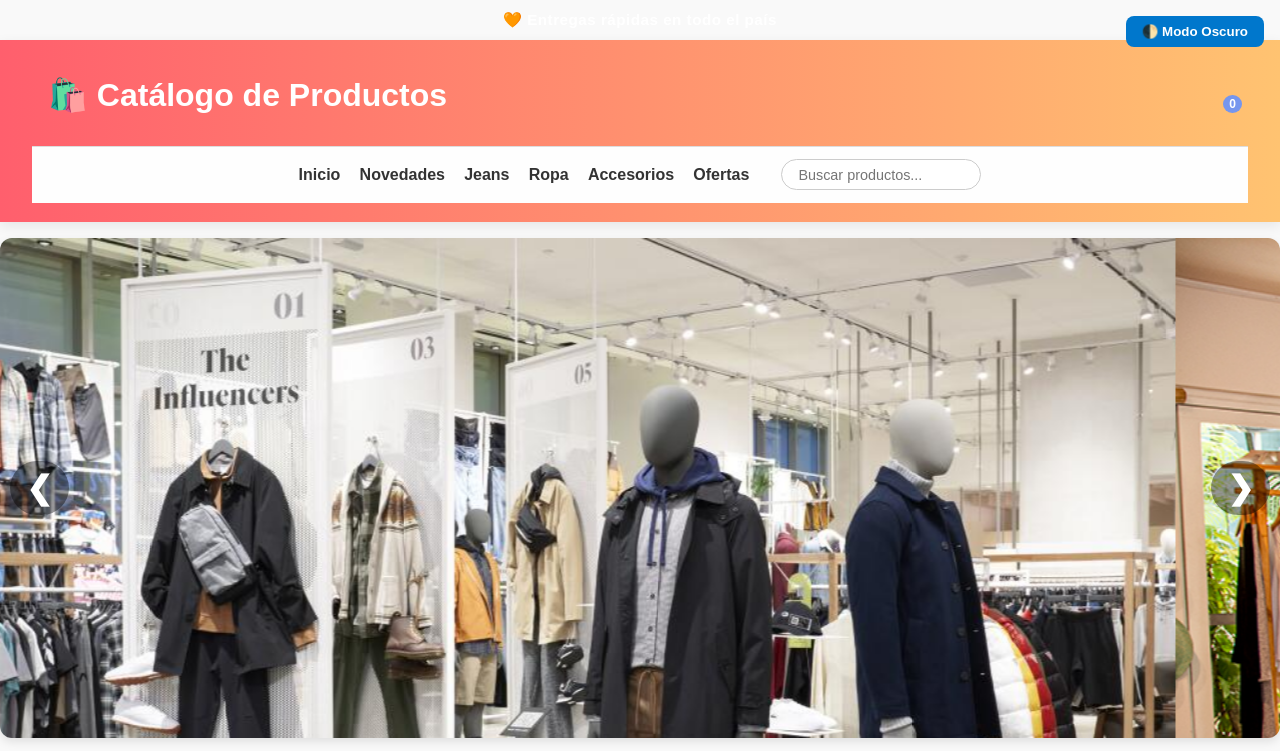
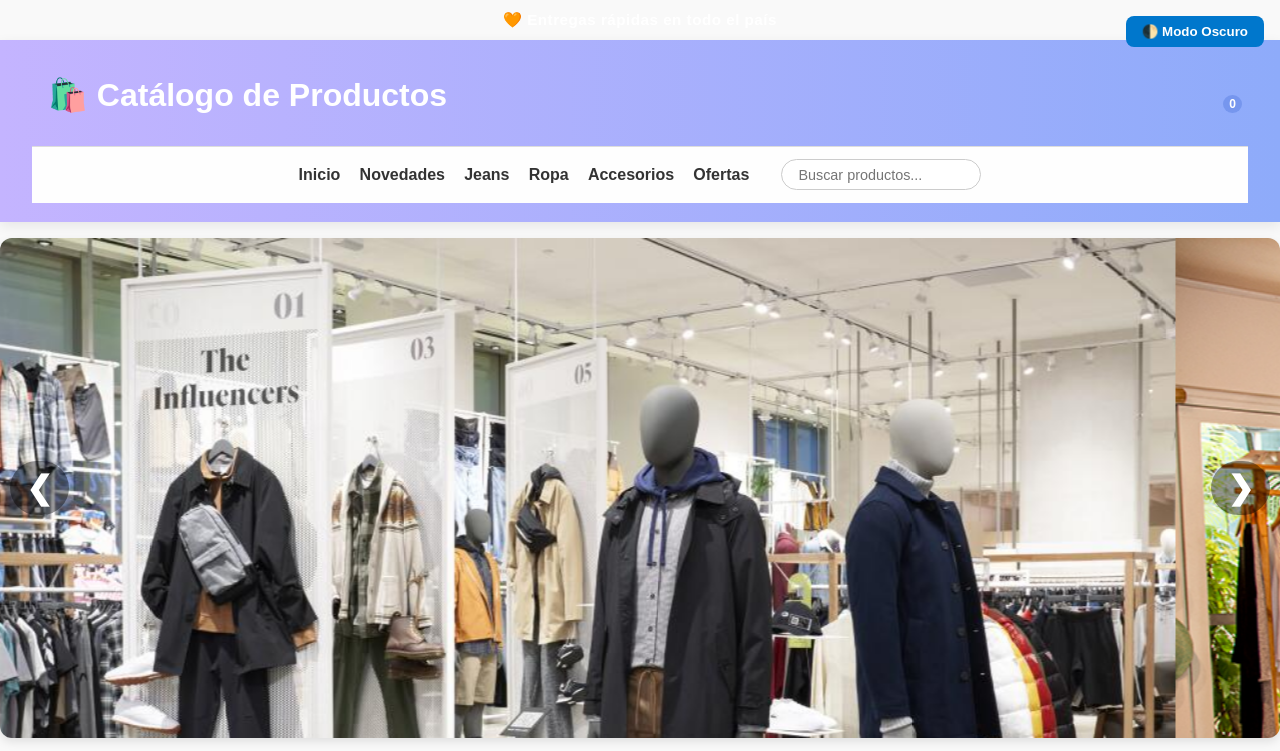
Before and after one commit to KatCels/catalogo-productos-prueba-tecnica, a plain HTML site: page index.html in a window 1280 px wide. Shown: the top 751 px of the page. Drawn offline with Linux system fonts and the light colour scheme; some icons are missing.

Commit message:
Update styles.css

```diff
--- a/css/styles.css
+++ b/css/styles.css
@@ -27,7 +27,7 @@
 
 /* Encabezado */
 .main-header {
-  background: linear-gradient(90deg, #ff5f6d, #ffc371); /* degradado moderno */
+  background: linear-gradient(90deg, #c4b4ff, #8eabfa); /* degradado moderno */
   color: white;
   font-family: 'Arial', sans-serif;
   padding: 1.2rem 2rem;
```
